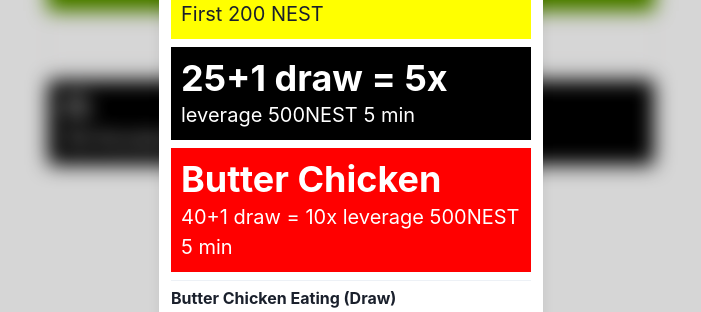
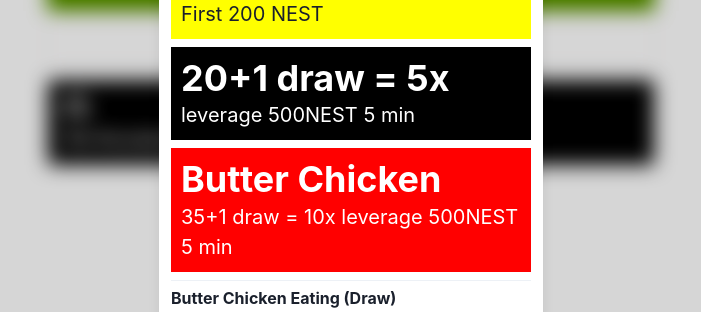
Before and after one commit to NEST-Protocol/NEST-Prize-WebApp, a Next.js app: page /prize in a window 1280 px wide. Shown: the part 156-468 px from the top of the page, without its empty margins (289-990 px from the left). Built offline with nearby package versions, Linux system fonts and the light colour scheme.

Commit message:
update prize

```diff
--- a/pages/prize/index.tsx
+++ b/pages/prize/index.tsx
@@ -195,17 +195,17 @@ const Prize = () => {
                 </Heading>
                 <Text fontSize={'xl'}>First 200 NEST</Text>
               </Link>
-              <Link href={'https://t.me/NESTRedEnvelopesBot?start=96'} isExternal bg={'black'} color={'white'} p={'10px'}>
+              <Link href={'https://t.me/NESTRedEnvelopesBot?start=118'} isExternal bg={'black'} color={'white'} p={'10px'}>
                 <Heading>
-                  25+1 draw = 5x
+                  20+1 draw = 5x
                 </Heading>
                 <Text fontSize={'xl'}>leverage 500NEST 5 min</Text>
               </Link>
-              <Link href={'https://t.me/NESTRedEnvelopesBot?start=95'} isExternal bg={'red'} color={'white'} p={'10px'}>
+              <Link href={'https://t.me/NESTRedEnvelopesBot?start=119'} isExternal bg={'red'} color={'white'} p={'10px'}>
                 <Heading>
                   Butter Chicken
                 </Heading>
-                <Text fontSize={'xl'}>40+1 draw = 10x leverage 500NEST 5 min</Text>
+                <Text fontSize={'xl'}>35+1 draw = 10x leverage 500NEST 5 min</Text>
               </Link>
               <Divider/>
               <Stack>
```
